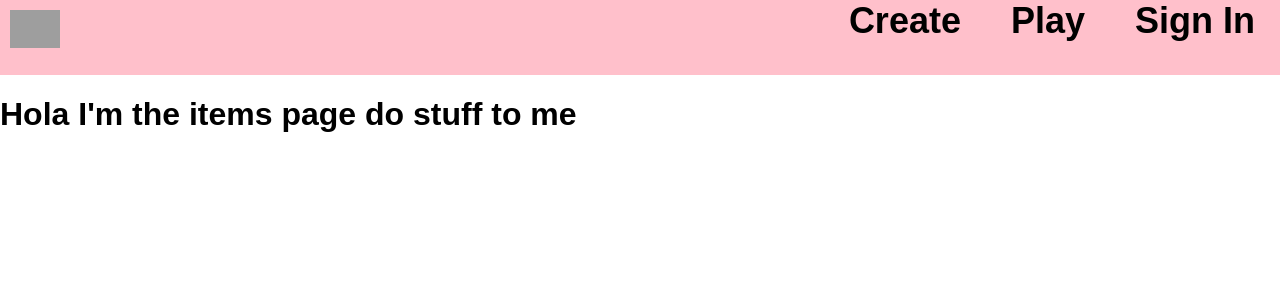
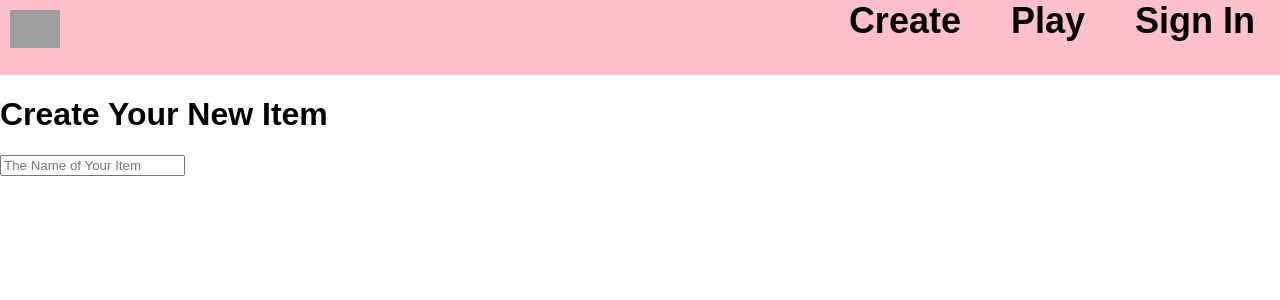
Before and after one commit to mhudgins22/behold, a React app: page /Create/Items/NewItem in a window 1280 px wide. Shown: the top 300 px of the page. Built offline with nearby package versions, Linux system fonts and the light colour scheme; grey boxes are pictures that could not be loaded.

Commit message:
Created new item page and added input component

```diff
--- /dev/null
+++ b/src/components/UI/Input/Input.js
@@ -0,0 +1,33 @@
+import React from "react";
+
+const input = props => {
+
+	let inputElement = null;
+
+	switch(props.elementType) {
+		case "input":
+			inputElement = (
+				<input
+					{...props.elementConfig}
+					value = {props.value}
+					onChange = {props.changed}/>
+			);
+			break;
+		default:
+			inputElement = (
+				<input
+					{...props.elementConfig}
+					value = {props.value}
+					onChange = {props.changed}/>
+			);
+			break;
+	}
+
+	return(
+		<div>
+			{inputElement}
+		</div>
+	)
+}
+
+export default input;
--- a/src/containers/ItemsPage/ItemsPage.js
+++ b/src/containers/ItemsPage/ItemsPage.js
@@ -1,10 +1,14 @@
 import React, {Component} from "react";
+import {Link} from "react-router-dom";
 
 class ItemsPage extends Component {
 	render() {
 		return(
 			<div>
-				<h1>Hola I'm the items page do stuff to me</h1>
+				<h1>Wonderous Items To Create and Use</h1>
+				<Link to = {this.props.match.url + "/NewItem"}>
+					<h3>+ Create New Item</h3>
+				</Link>
 			</div>
 		);
 	}
--- a/src/containers/Layout/Layout.js
+++ b/src/containers/Layout/Layout.js
@@ -8,6 +8,7 @@ import Play from "../Play/Play";
 import CharacterPage from "../CharacterPage/CharacterPage";
 import ItemsPage from "../ItemsPage/ItemsPage";
 import NewCharacter from "../NewCharacter/NewCharacter";
+import NewItem from "../NewItem/NewItem";
 
 import classes from "./Layout.css";
 
@@ -17,12 +18,12 @@ class Layout extends Component {
 			<div className = {classes.Layout}>
 				<Navbar />
 				<Route path = "/" exact component = {Welcome} />
+				<Route path = "/Play" component = {Play} />
 				<Route path = "/Create" exact component = {Create} />
-				<Route path = "/Play" component = {Play} />
 				<Route path = "/Create/Characters" exact component = {CharacterPage} />
-				<Route path = "/Create/Items" component = {ItemsPage} />
-				<Route path = "/CharacterPage" component = {CharacterPage} />
 				<Route path = "/Create/Characters/NewCharacter" component = {NewCharacter} />
+				<Route path = "/Create/Items" exact component = {ItemsPage} />
+				<Route path = "/Create/Items/NewItem" component = {NewItem} />
 			</div>
 		)
 	}
--- /dev/null
+++ b/src/containers/NewItem/NewItem.js
@@ -0,0 +1,59 @@
+import React, {Component} from "react";
+
+import Input from "../../components/UI/Input/Input";
+
+class NewItem extends Component {
+
+	state = {
+		controls: {
+			itemName: {
+				elementType: "input",
+				elementConfig: {
+					type: "input",
+					placeholder: "The Name of Your Item"
+				},
+				value: "",
+				validation: {
+					required: true
+				},
+				valid: false,
+				touched: false
+			},
+		}
+	}
+
+
+	render() {
+		let formElements = [];
+		for (let element in this.state.controls) {
+			formElements.push({
+				id: element,
+				config: this.state.controls[element]
+			});
+		}
+
+		let form = formElements.map(element => (
+			<Input
+				key = {element.id}
+				elementType = {element.config.elementType}
+				elementConfig = {element.config.elementConfig}
+				value = {element.config.value}
+				validation = {element.config.validation}
+				valid = {element.config.valid}
+				shouldValidate = {null}
+				touched = {element.config.touched}
+				changed = {null}/>
+		));
+
+		return(
+			<div>
+				<h1>Create Your New Item </h1>
+				<form>
+					{form}
+				</form>
+			</div>
+		)
+	}
+}
+
+export default NewItem;
```
Also changed, not shown: src/components/Card/Card.js (added, +25 -0 lines).
